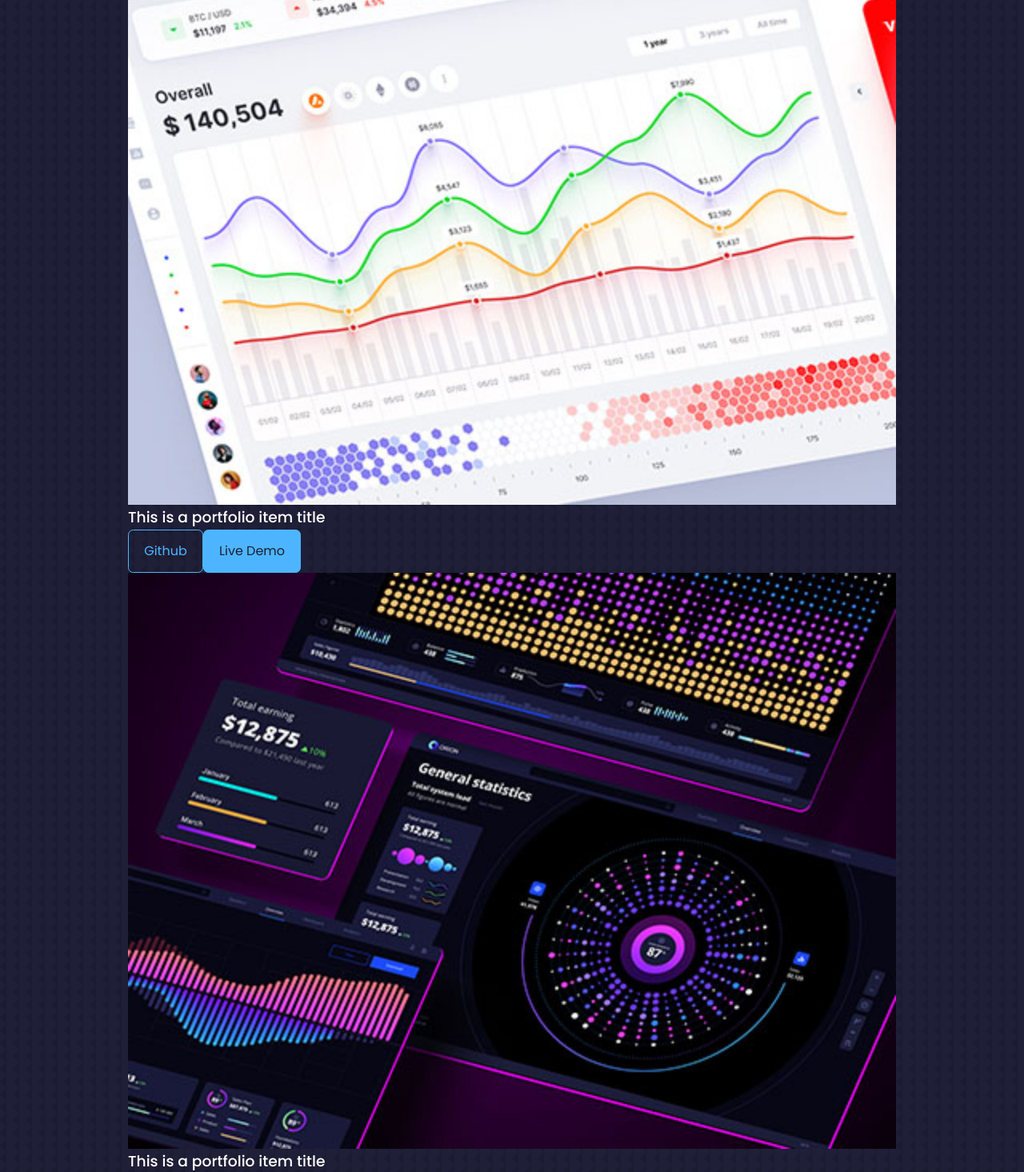
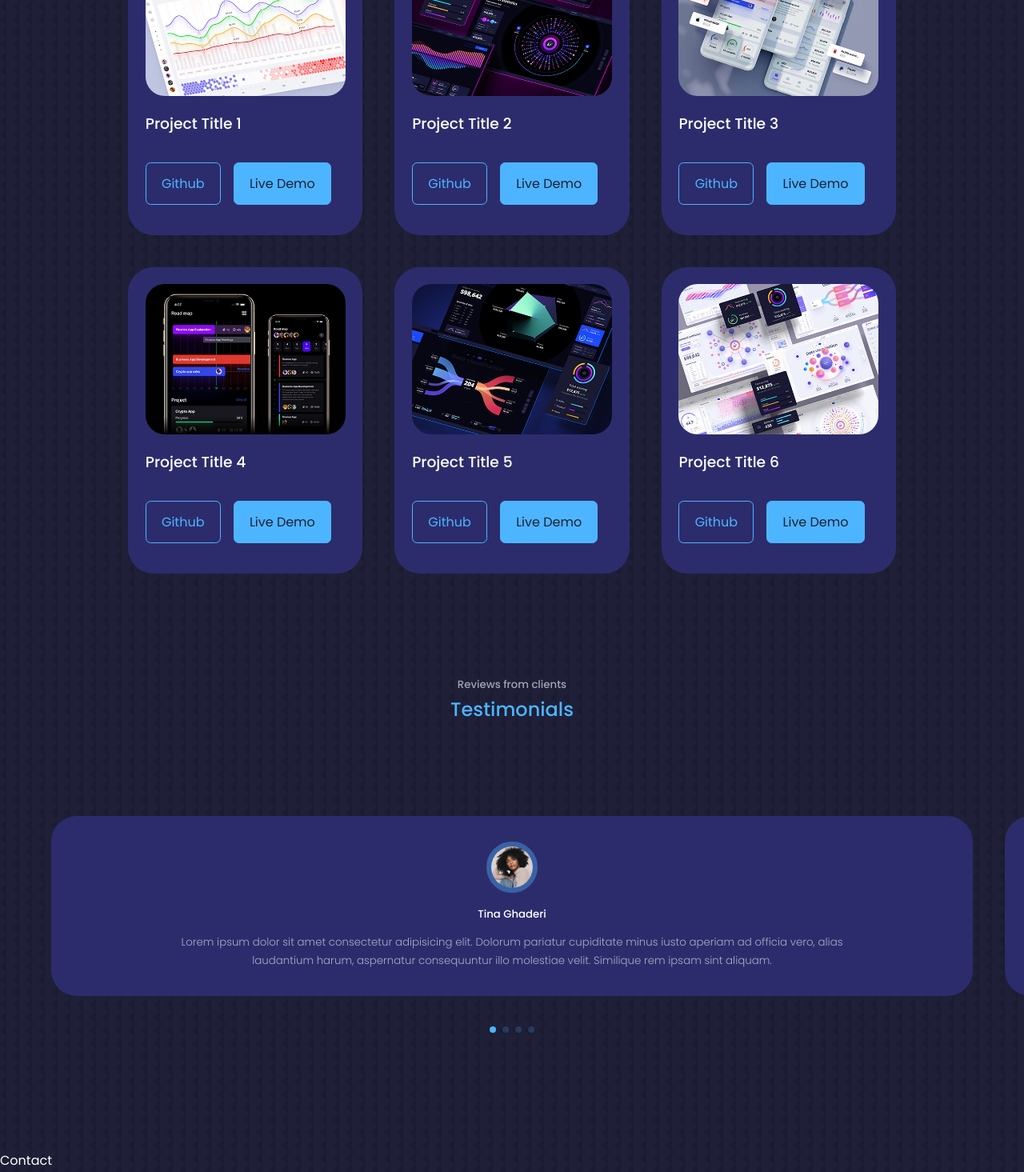
Before and after one commit to mohsenmir/portfolio-website, a React (Create React App) app: page / in a window 1280 px wide. Shown: the part 3200-4665 px from the top of the page at 80% size. Built offline with nearby package versions, Linux system fonts and the light colour scheme.

Commit message:
Testimonial Update

```diff
--- a/package.json
+++ b/package.json
@@ -10,6 +10,7 @@
     "react-dom": "^18.2.0",
     "react-icons": "^4.4.0",
     "react-scripts": "5.0.1",
+    "swiper": "^8.3.1",
     "web-vitals": "^2.1.4"
   },
   "scripts": {
--- a/src/components/portfolio/Portfolio.jsx
+++ b/src/components/portfolio/Portfolio.jsx
@@ -7,6 +7,51 @@ import IMG4 from '../../assets/portfolio4.jpg';
 import IMG5 from '../../assets/portfolio5.png';
 import IMG6 from '../../assets/portfolio6.jpg';
 
+const data = [
+  {
+    id: 1,
+    image: IMG1,
+    title: ' Project Title 1',
+    github: 'https:www.github.com',
+    demo: 'https://www.dribbble.com'
+  },
+  {
+    id: 2,
+    image: IMG2,
+    title: ' Project Title 2',
+    github: 'https:www.github.com',
+    demo: 'https://www.dribbble.com'
+  },
+  {
+    id: 3,
+    image: IMG3,
+    title: ' Project Title 3',
+    github: 'https:www.github.com',
+    demo: 'https://www.dribbble.com'
+  },
+  {
+    id: 4,
+    image: IMG4,
+    title: ' Project Title 4',
+    github: 'https:www.github.com',
+    demo: 'https://www.dribbble.com'
+  },
+  {
+    id: 5,
+    image: IMG5,
+    title: ' Project Title 5',
+    github: 'https:www.github.com',
+    demo: 'https://www.dribbble.com'
+  },
+  {
+    id: 6,
+    image: IMG6,
+    title: ' Project Title 6',
+    github: 'https:www.github.com',
+    demo: 'https://www.dribbble.com'
+  },
+]
+
 const Portfolio = () => {
   return (
     <section id='portfolio'>
@@ -14,42 +59,22 @@ const Portfolio = () => {
       <h2>Portfolio</h2>
 
       <div className="container portfolio__container">
-
-        <article className='portfolio__item'>
-          <div className="portfolio__item-image">
-              <img src={IMG1} alt='' />
-          </div>
-          <h3>This is a portfolio item title</h3>
-          <a href='http://www.github.com' className='btn' target={'_blank'}>Github</a>
-          <a href='https://dribbble.com/Alien_pixels' className='btn btn-primary' target={'_blank'}>Live Demo</a>
-        </article>
-
-        <article className='portfolio__item'>
-          <div className="portfolio__item-image">
-              <img src={IMG2} alt='' />
-          </div>
-          <h3>This is a portfolio item title</h3>
-          <a href='http://www.github.com' className='btn' target={'_blank'}>Github</a>
-          <a href='https://dribbble.com/Alien_pixels' className='btn btn-primary' target={'_blank'}>Live Demo</a>
-        </article>
-
-        <article className='portfolio__item'>
-          <div className="portfolio__item-image">
-              <img src={IMG3} alt='' />
-          </div>
-          <h3>This is a portfolio item title</h3>
-          <a href='http://www.github.com' className='btn' target={'_blank'}>Github</a>
-          <a href='https://dribbble.com/Alien_pixels' className='btn btn-primary' target={'_blank'}>Live Demo</a>
-        </article>
-
-        <article className='portfolio__item'>
-          <div className="portfolio__item-image">
-              <img src={IMG4} alt='' />
-          </div>
-          <h3>This is a portfolio item title</h3>
-          <a href='http://www.github.com' className='btn' target={'_blank'}>Github</a>
-          <a href='https://dribbble.com/Alien_pixels' className='btn btn-primary' target={'_blank'}>Live Demo</a>
-        </article>
+          {
+            data.map(({id,image,title,github,demo})=>{
+              return(
+                <article key={id} className='portfolio__item'>
+                <div className="portfolio__item-image">
+                    <img src={image} alt={title} />
+                </div>
+                <h3>{title}</h3>
+                <div className="portfolio__item-cta">
+                <a href={github} className='btn' target={'_blank'}>Github</a>
+                <a href={demo} className='btn btn-primary' target={'_blank'}>Live Demo</a>
+                </div>
+              </article>
+              )
+            })
+          }
       </div>
     </section>
   )
--- a/src/components/portfolio/portfolio.css
+++ b/src/components/portfolio/portfolio.css
@@ -0,0 +1,55 @@
+.portfolio__container{
+    display: grid;
+    grid-template-columns: repeat(3,1fr);
+    gap: 2.5rem;
+}
+
+.portfolio__item{
+    background: var(--color-bg-variant);
+    padding: 1.3rem;
+    border-radius: 2rem;
+    border: 1px solid transparent;
+    transition: var(--transition);
+}
+
+.portfolio__item:hover{
+    border-color: var(--color-primary-variant);
+    background: transparent;
+}
+
+.portfolio__item-image{
+    border-radius: 1.5rem;
+    overflow: hidden;
+}
+
+.portfolio__item h3{
+    margin: 1.2rem 0 2rem;
+}
+
+
+.portfolio__item-cta{
+    display: flex;
+    gap: 1rem;
+    margin-bottom: 1rem;
+}
+
+
+
+/* MEDIA QUERIES  ( Medium Devices * tablets ) */
+
+@media screen and (max-width: 1024px) {
+    .portfolio__container{
+        grid-template-columns: 1fr 1fr;
+        gap: 1.2rem;
+    }
+}
+
+
+/* MEDIA QUERIES  ( Small Devices * phones ) */
+
+@media screen and (max-width: 600px) {
+    .portfolio__container{
+        grid-template-columns: 1fr;
+        gap: 1rem;
+    }
+}
--- a/src/components/testimonials/Testimonials.jsx
+++ b/src/components/testimonials/Testimonials.jsx
@@ -1,9 +1,64 @@
 import React from 'react'
 import './testimonials.css'
+import AVATAR1 from '../../assets/avatar1.jpg';
+import AVATAR2 from '../../assets/avatar2.jpg';
+import AVATAR3 from '../../assets/avatar3.jpg';
+import AVATAR4 from '../../assets/avatar4.jpg';
+import { Swiper, SwiperSlide } from "swiper/react";
+
+// Import Swiper styles
+import "swiper/css";
+import "swiper/css/pagination";
+
+
+// import required modules
+import { Pagination } from "swiper";
+
+
+
+const data = [
+  {
+    avatar: AVATAR1,
+    name: 'Tina Ghaderi',
+    review: 'Lorem ipsum dolor sit amet consectetur adipisicing elit. Dolorum pariatur cupiditate minus iusto aperiam ad officia vero, alias laudantium harum, aspernatur consequuntur illo molestiae velit. Similique rem ipsam sint aliquam.'
+  },
+  {
+    avatar: AVATAR2,
+    name: 'Ali Saboori',
+    review: 'Lorem ipsum dolor sit amet consectetur adipisicing elit. Dolorum pariatur cupiditate minus iusto aperiam ad officia vero, alias laudantium harum, aspernatur consequuntur illo molestiae velit. Similique rem ipsam sint aliquam.'
+  },
+  {
+    avatar: AVATAR3,
+    name: 'Erfan Alizadeh',
+    review: 'Lorem ipsum dolor sit amet consectetur adipisicing elit. Dolorum pariatur cupiditate minus iusto aperiam ad officia vero, alias laudantium harum, aspernatur consequuntur illo molestiae velit. Similique rem ipsam sint aliquam.'
+  },
+  {
+    avatar: AVATAR4,
+    name: 'Saman Ghodus',
+    review: 'Lorem ipsum dolor sit amet consectetur adipisicing elit. Dolorum pariatur cupiditate minus iusto aperiam ad officia vero, alias laudantium harum, aspernatur consequuntur illo molestiae velit. Similique rem ipsam sint aliquam.'
+  }
+]
 
 const Testimonials = () => {
   return (
-    <section id='testimonials'>Testimonials</section>
+    <section id='testimonials'>
+      <h5>Reviews from clients</h5>
+      <h2>Testimonials</h2>
+
+      <Swiper modules={[Pagination]} spaceBetween={40} slidesPerView={1} pagination={{clickable:true}} className='container testimonials__container'>
+        {data.map(({avatar,name,review}, index)=> {
+          return(
+            <SwiperSlide key={index} className="testimonial">
+            <div className="client__avatar">
+              <img src={avatar} alt={name} />
+            </div>
+            <h5>{name}</h5>
+              <small className='client__review'> {review} </small>
+          </SwiperSlide>
+          )
+        })}
+      </Swiper>
+    </section>
   )
 }
 
--- a/src/components/testimonials/testimonials.css
+++ b/src/components/testimonials/testimonials.css
@@ -0,0 +1,56 @@
+.container.testimonials__container{
+    width: 100%;
+    padding: 4rem;
+}
+
+.client__avatar {
+    width: 4rem;
+    aspect-ratio: 1/1;
+    overflow: hidden;
+    border-radius: 50%;
+    margin: 0 auto 1rem;
+    border: 0.4rem solid var(--color-primary-variant);
+}
+
+.testimonial{
+    background: var(--color-bg-variant);
+    text-align: center;
+    padding: 2rem;
+    border-radius: 2rem;
+    user-select: none;
+}
+
+.client__review {
+    color: var(--color-light);
+    font-weight: 300;
+    display: block;
+    width: 80%;
+    margin: 0.8rem auto 0;
+}
+
+.swiper-pagination-clickable .swiper-pagination-bullet {
+    background: var(--color-primary);
+}
+
+/* MEDIA QUERIES  ( Medium Devices * tablets ) */
+
+@media screen and (max-width: 1024px) {
+    .container.testimonials__container{
+        width: 60%;
+
+    }
+}
+
+
+/* MEDIA QUERIES  ( Small Devices * phones ) */
+
+@media screen and (max-width: 600px) {
+    .container.testimonials__container{
+        width: var(--container-width-sm);
+
+    }
+
+    .client__review{
+        width: var(--container-wdth-sm);
+    }
+}
```
Also changed, not shown: 1 other file (tests, documents, lock files or other folders).
